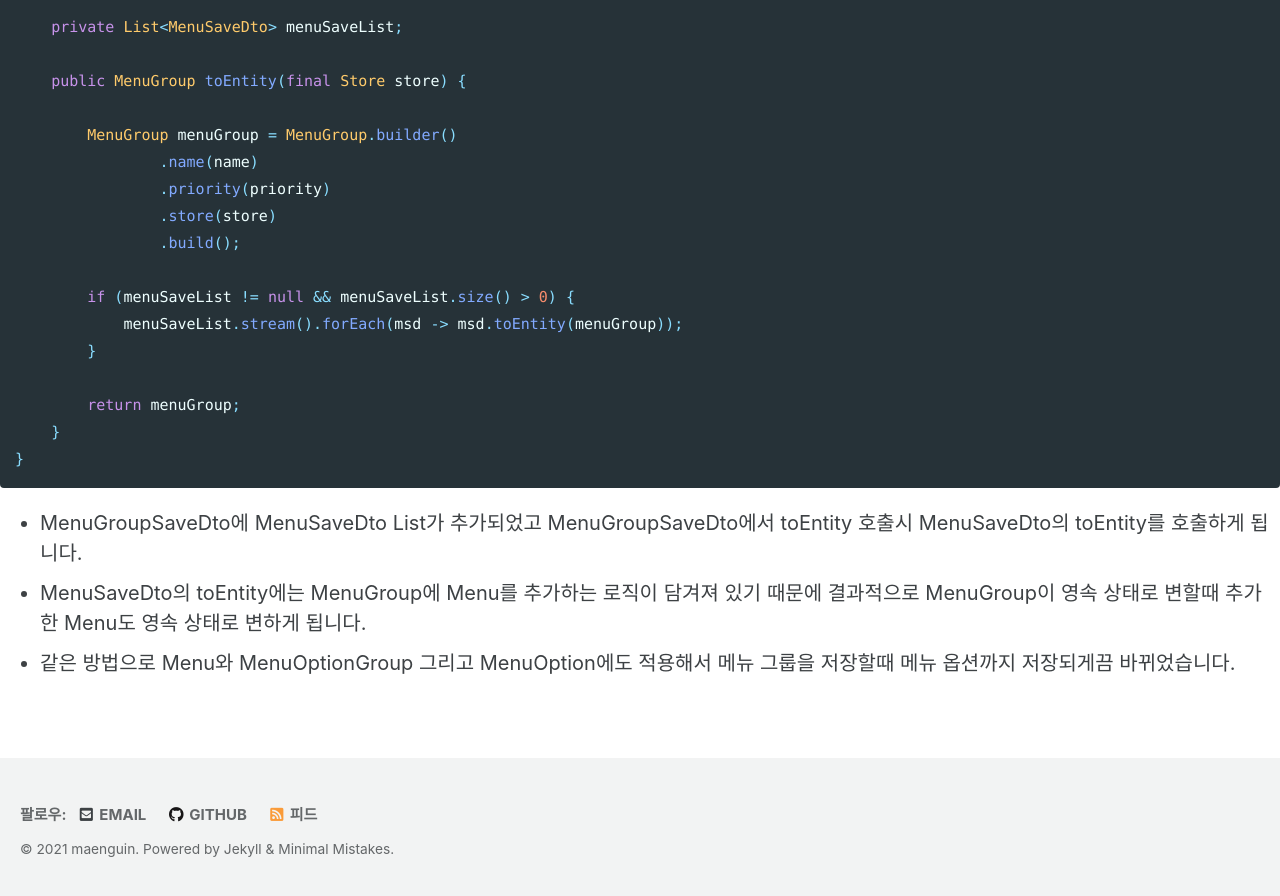
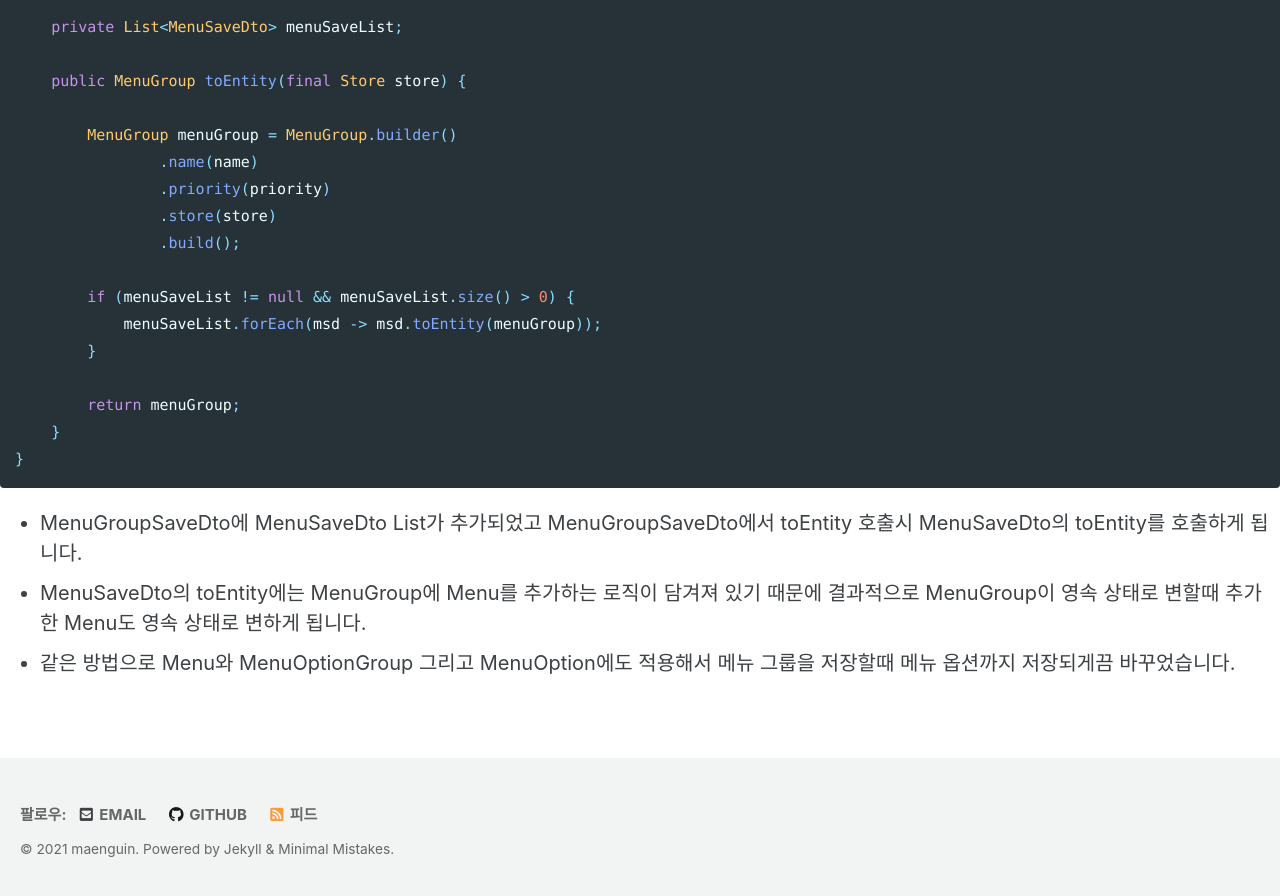
Before and after one commit to maenguin/maenguin.github.io, a Jekyll site: the page built from private/toy/menu.md, in a window 1280 px wide and 900 px high, scrolled down 4734 px. Shown: the top 896 px of the window. Built offline with Jekyll 4.4.1, drawn with Linux system fonts in a browser that asks for light colours; cached includes are drawn as plain includes; our own code applies the rules of GitHub Pages for plain Markdown files.

Commit message:
Update menu.md

````diff
--- a/private/toy/menu.md
+++ b/private/toy/menu.md
@@ -140,7 +140,7 @@ public class MenuGroupSaveDto {
                 .build();
 
         if (menuSaveList != null && menuSaveList.size() > 0) {
-            menuSaveList.stream().forEach(msd -> msd.toEntity(menuGroup));
+            menuSaveList.forEach(msd -> msd.toEntity(menuGroup));
         }
 
         return menuGroup;
@@ -149,4 +149,4 @@ public class MenuGroupSaveDto {
 ```
 * MenuGroupSaveDto에 MenuSaveDto List가 추가되었고 MenuGroupSaveDto에서 toEntity 호출시 MenuSaveDto의 toEntity를 호출하게 됩니다.
 * MenuSaveDto의 toEntity에는 MenuGroup에 Menu를 추가하는 로직이 담겨져 있기 때문에 결과적으로 MenuGroup이 영속 상태로 변할때 추가한 Menu도 영속 상태로 변하게 됩니다.
-* 같은 방법으로 Menu와 MenuOptionGroup 그리고 MenuOption에도 적용해서 메뉴 그룹을 저장할때 메뉴 옵션까지 저장되게끔 바뀌었습니다.
+* 같은 방법으로 Menu와 MenuOptionGroup 그리고 MenuOption에도 적용해서 메뉴 그룹을 저장할때 메뉴 옵션까지 저장되게끔 바꾸었습니다.
````
